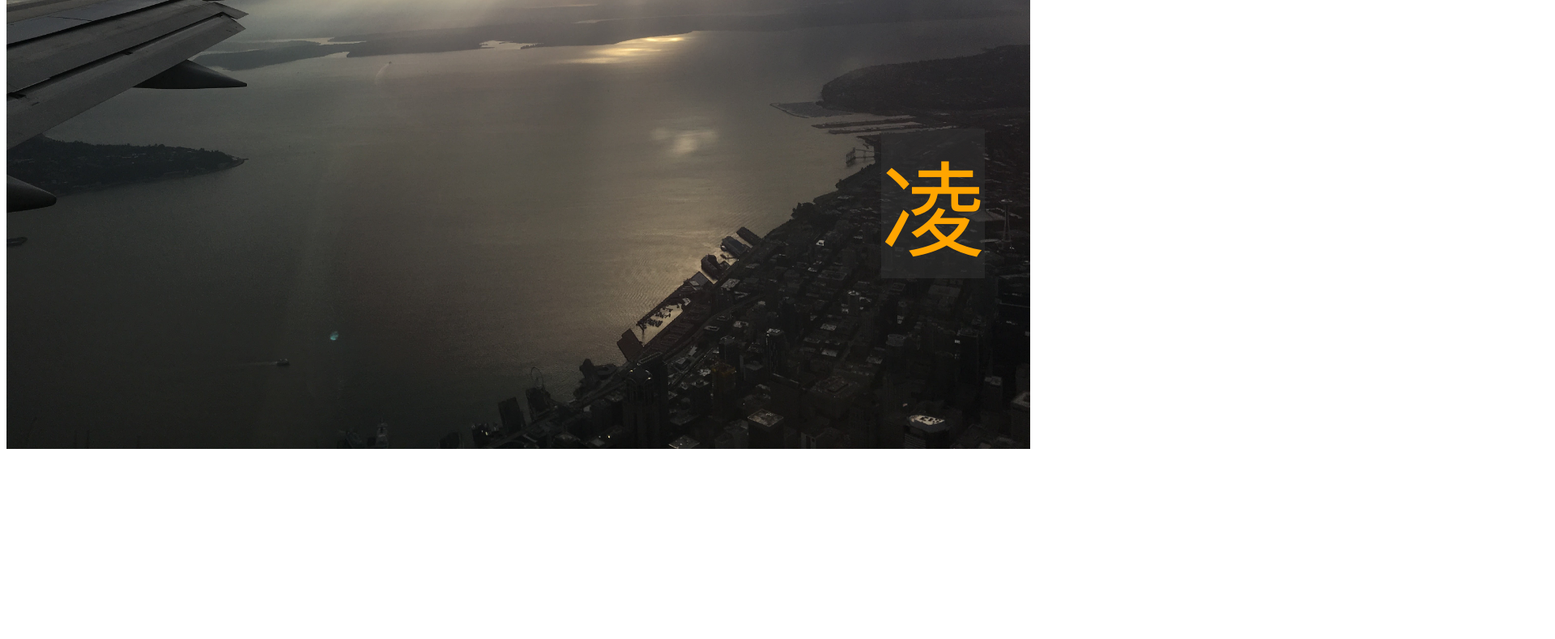
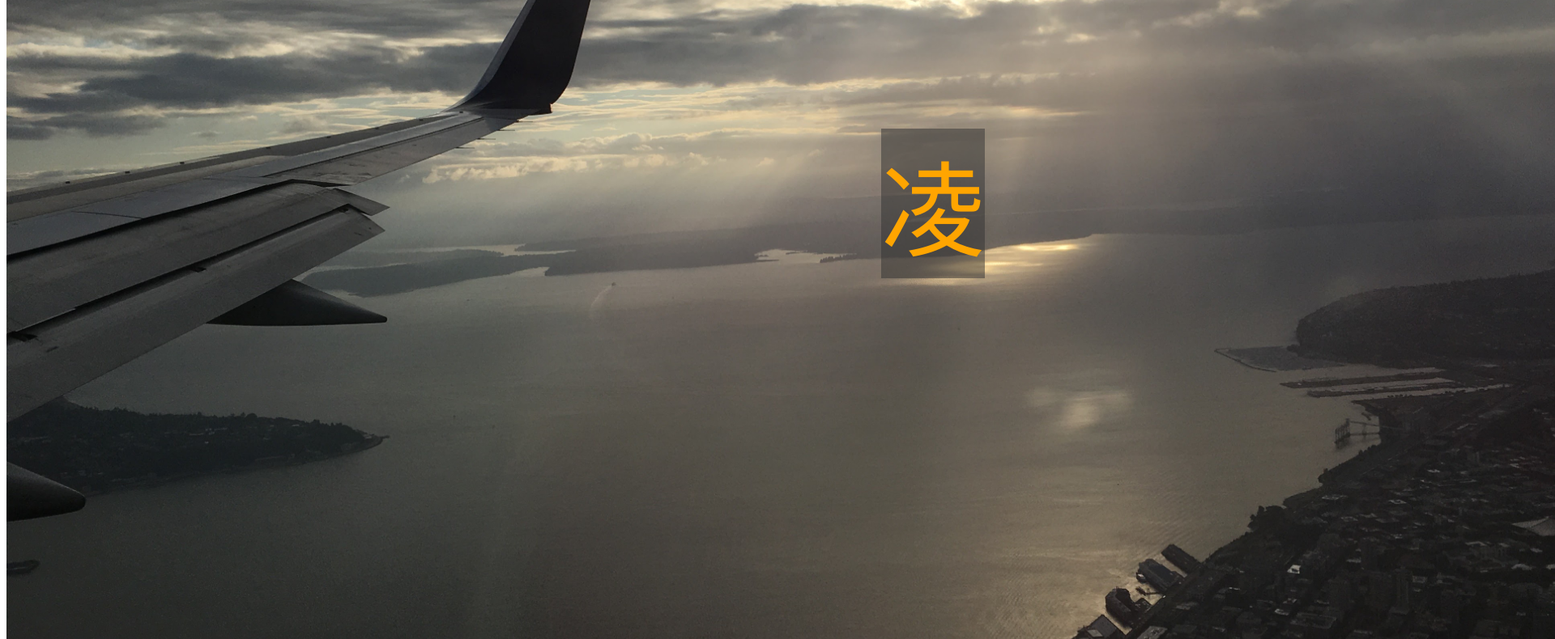
Before and after one commit to lblblbn/lblblbn.github.io, a plain HTML site: page index.html in a window 1280 px wide. Shown: the part 401-1191 px from the top of the page at 81% size, 1920 px wide, since content can reach past the window. Before the commit the page ends 968 px from the top, so only its background shows below. Drawn offline with Linux system fonts and the light colour scheme.

Commit message:
image sizing

```diff
--- a/index.html
+++ b/index.html
@@ -5,17 +5,9 @@
 <title>LING Foundation</title>
 <style>
 
-@media only screen and (max-width: 799px) {
 #hi {
     height: 1500px;
     width: 2000px;
-}
-}
-
-@media only screen and (min-width: 800px) {
-#hi {
-    width: 100%;
-}
 }
 
 #how {
```
